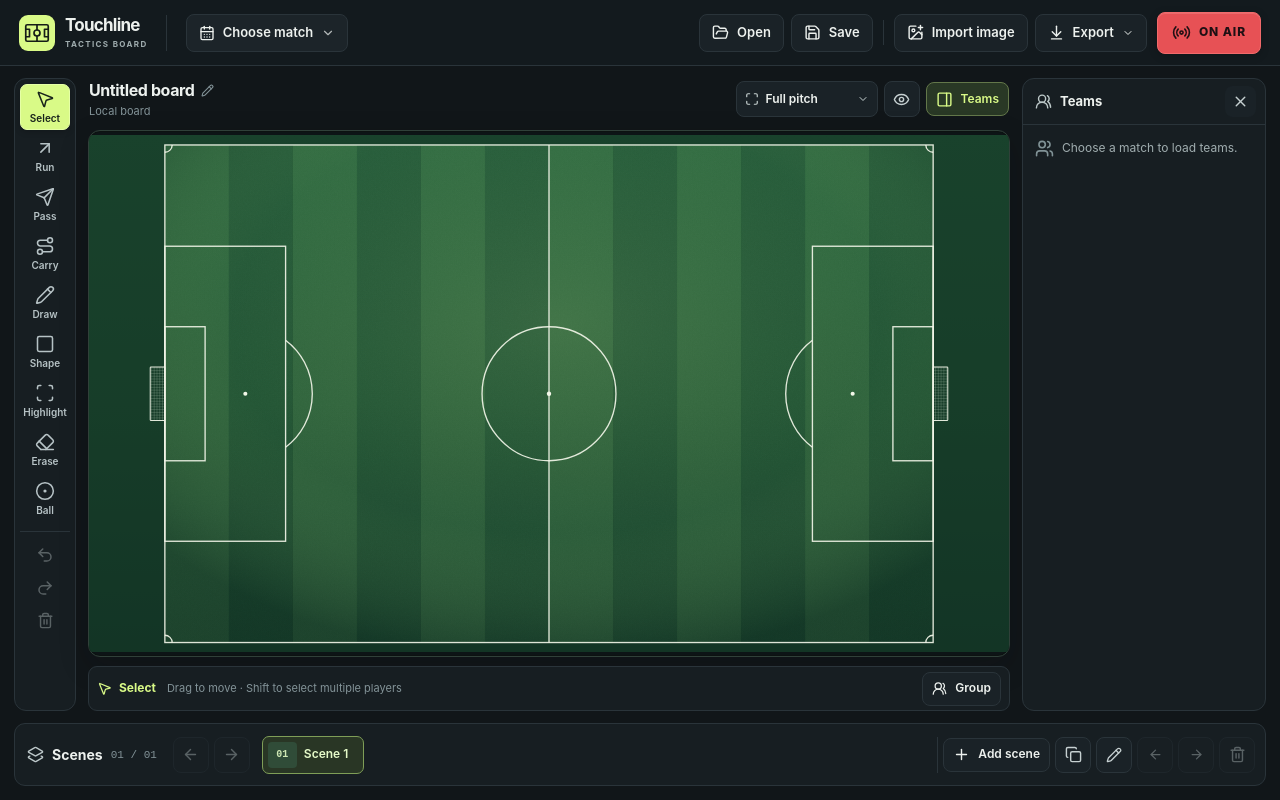
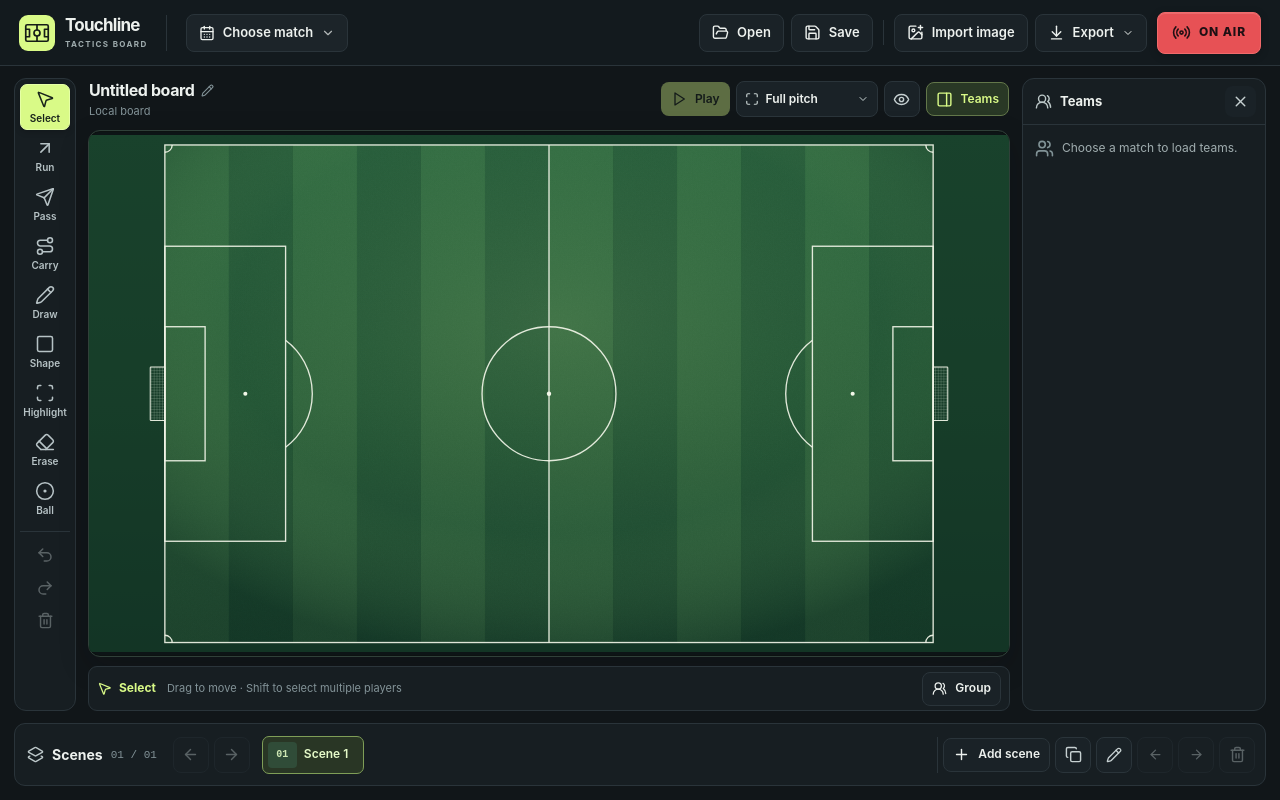
Before and after one commit to kierantrestain/New-football-show, a React (Vite) app: page / in a window 1280 px wide. Built offline with nearby package versions, Linux system fonts and the light colour scheme.

Commit message:
Add Play/Pause/Reset preview and one-click ball attachment

```diff
--- a/src/App.tsx
+++ b/src/App.tsx
@@ -3,7 +3,7 @@ import type { FormEvent, ReactNode } from 'react'
 import {
   ArrowDownToLine, ArrowLeft, ArrowRight, ArrowUpRight, ChevronDown, CircleDot, Copy,
   Eraser, Eye, EyeOff, FileUp, FolderOpen, ImagePlus, Layers2, Maximize, MousePointer2, PanelRight,
-  Pencil, Plus, Radio, Redo2, Route, Save, Scan, Send, Square, Tags, Trash2, Undo2, UsersRound, X,
+  Pause, Pencil, Play, Plus, Radio, Redo2, RotateCcw, Route, Save, Scan, Send, Square, Tags, Trash2, Undo2, UsersRound, X,
 } from 'lucide-react'
 import { BoardEditor, restyleMark } from './BoardEditor'
 import type { BoardOptions, BoardSelection, BoardTool } from './BoardEditor'
@@ -14,6 +14,7 @@ import { Modal } from './Modal'
 import { mergeMatchEvents } from './match'
 import type { Substitution } from './match'
 import { exportBoard } from './export'
+import { hasPlayableMovement, projectPlayback } from './playback'
 import { importStill, makeBoard, makeScene, newId, removeStill, syncPlayers, updateMatch } from './model'
 import type { Board, Scene, View } from './model'
 import { deleteBoard, lastBoardId, listBoards, openBoard, readStill, rememberBoard, saveBoard } from './storage'
@@ -125,6 +126,7 @@ export function App() {
     colour: inks[0].colour, style: 'solid', curved: false, drawMode: 'freehand', shapeMode: 'zone', group: false,
   })
   const [onAir, setOnAir] = useState(false)
+  const [playback, setPlayback] = useState<{ mode: 'stopped' | 'playing' | 'paused'; progress: number }>({ mode: 'stopped', progress: 0 })
   const [exporting, setExporting] = useState(false)
   const [saving, setSaving] = useState(false)
   const frame = useRef<HTMLDivElement>(null)
@@ -139,6 +141,48 @@ export function App() {
   const optionsVisible = !['ball', 'erase'].includes(tool)
   const arrowTool = tool === 'run' || tool === 'pass' || tool === 'carry'
   const arrowSelected = tool === 'select' && (selectedMark?.kind === 'run' || selectedMark?.kind === 'pass' || selectedMark?.kind === 'carry')
+  const canPlay = scene.players.length > 0 && hasPlayableMovement(scene)
+  const playbackScene = playback.mode === 'stopped' ? scene : projectPlayback(scene, playback.progress)
+  const selectedPlayer = selection.players.length === 1 ? scene.players.find(player => player.id === selection.players[0]) : undefined
+  const carrier = scene.players.find(player => player.id === scene.ball?.playerId)
+
+  // Live motion is a non-destructive preview: no change to board history or saved positions.
+  useEffect(() => {
+    setPlayback({ mode: 'stopped', progress: 0 })
+  }, [scene, board.id])
+
+  useEffect(() => {
+    if (playback.mode !== 'playing') return
+    let frameId = 0
+    const duration = 4200
+    const started = performance.now() - playback.progress * duration
+    const tick = (now: number) => {
+      const progress = Math.min(1, (now - started) / duration)
+      setPlayback({ mode: progress >= 1 ? 'paused' : 'playing', progress })
+      if (progress < 1) frameId = requestAnimationFrame(tick)
+    }
+    frameId = requestAnimationFrame(tick)
+    return () => cancelAnimationFrame(frameId)
+  }, [playback.mode])
+
+  function togglePlayback() {
+    if (!canPlay) return
+    setPlayback(current => current.mode === 'playing'
+      ? { ...current, mode: 'paused' }
+      : { mode: 'playing', progress: current.progress >= 1 ? 0 : current.progress })
+  }
+
+  function resetPlayback() {
+    setPlayback({ mode: 'stopped', progress: 0 })
+  }
+
+  function giveBall() {
+    if (!selectedPlayer) return
+    const attached = scene.ball?.playerId === selectedPlayer.id
+    editScene(item => ({ ...item, ball: attached
+      ? { point: { x: selectedPlayer.point.x + 23, y: selectedPlayer.point.y + 12 } }
+      : { point: selectedPlayer.point, playerId: selectedPlayer.id } }))
+  }
 
   useEffect(() => {
     let live = true
@@ -374,6 +418,8 @@ export function App() {
     const onKeyDown = (event: KeyboardEvent) => {
       if (event.defaultPrevented) return
       if (onAir) {
+        if (event.key.toLowerCase() === 'p' && !event.repeat) { event.preventDefault(); togglePlayback(); return }
+        if (event.key.toLowerCase() === 'r' && !event.repeat) { event.preventDefault(); resetPlayback(); return }
         if (event.key === 'Escape') stopAir()
         if (event.key === 'ArrowLeft') navigate(sceneIndex - 1)
         if (event.key === 'ArrowRight') navigate(sceneIndex + 1)
@@ -428,7 +474,7 @@ export function App() {
             if (now - lastTap.current < 400) stopAir()
             lastTap.current = now
           }}>
-          <BoardVisual scene={scene} clean />
+          <BoardVisual scene={playbackScene} clean />
         </div>
       ) : (
         <>
@@ -485,6 +531,19 @@ export function App() {
                   <span className="board-status">{dirty ? 'Unsaved changes' : saved ? 'Saved locally' : 'Local board'}{!scene.image && scene.players.length > 0 && ' · Editorial positions'}</span>
                 </div>
                 <div className="stage-actions">
+                  {!scene.image && <>
+                    <button type="button" className="button primary compact playback-button"
+                      onClick={togglePlayback} disabled={!canPlay}
+                      title={canPlay ? 'Preview the drawn player runs and passes' : 'Draw a Run, Carry or Pass arrow to play movement'}
+                      aria-label={playback.mode === 'playing' ? 'Pause movement' : playback.progress >= 1 ? 'Replay movement' : 'Play movement'}>
+                      {playback.mode === 'playing' ? <Pause size={16} /> : <Play size={16} />}
+                      <span>{playback.mode === 'playing' ? 'Pause' : playback.progress >= 1 ? 'Replay' : 'Play'}</span>
+                    </button>
+                    {playback.mode !== 'stopped' && <IconButton label="Reset movement" onClick={resetPlayback}><RotateCcw size={17} /></IconButton>}
+                    {selectedPlayer && playback.mode === 'stopped' && <button className="button subtle compact give-ball-button" type="button"
+                      title={scene.ball?.playerId === selectedPlayer.id ? 'Release ball at player position' : 'Attach ball to selected player'}
+                      onClick={giveBall}><CircleDot size={15} /><span>{scene.ball?.playerId === selectedPlayer.id ? 'Release ball' : 'Give ball'}</span></button>}
+                  </>}
                   {scene.image ? (
                     <>
                       <div className="segmented" aria-label="Image framing">
@@ -518,15 +577,22 @@ export function App() {
                 </div>
               </div>
               <div className="stage-frame">
-                <div className="stage-surface" data-tool={tool}>
-                  <BoardEditor scene={scene} tool={scene.image && tool === 'ball' ? 'select' : tool} options={options}
-                    onCommit={(next) => editScene(() => next)}
-                    onSelectionChange={setSelection} resetKey={`${board.id}:${scene.id}:${history.revision}`} />
+                <div className="stage-surface" data-tool={playback.mode === 'stopped' ? tool : 'playback'}>
+                  {playback.mode === 'stopped'
+                    ? <BoardEditor scene={scene} tool={scene.image && tool === 'ball' ? 'select' : tool} options={options}
+                        onCommit={(next) => editScene(() => next)}
+                        onSelectionChange={setSelection} resetKey={`${board.id}:${scene.id}:${history.revision}`} />
+                    : <BoardVisual scene={playbackScene} clean className="playback-preview" />}
                 </div>
               </div>
 
               <div className="options-bar" aria-label="Tool options">
-                <div className="tool-context"><activeTool.icon size={15} /><strong>{activeTool.label}</strong><span>{selection.players.length > 1 ? `${selection.players.length} players selected` : activeTool.hint}</span></div>
+                <div className="tool-context">
+                  {playback.mode !== 'stopped'
+                    ? <><Play size={15} /><strong>Movement preview</strong><span>Preview only · Reset restores the setup</span></>
+                    : <><activeTool.icon size={15} /><strong>{activeTool.label}</strong><span>{tool === 'ball' ? 'Tap a player to attach the ball' : selection.players.length > 1 ? `${selection.players.length} players selected` : activeTool.hint}</span></>}
+                  {!scene.image && playback.mode === 'stopped' && carrier && <span className="ball-owner">Ball: {carrier.name}</span>}
+                </div>
                 <div className="option-controls">
                   {(arrowTool || arrowSelected) && (
                     <button type="button" className="button subtle compact" aria-label="Curved arrow"
```
